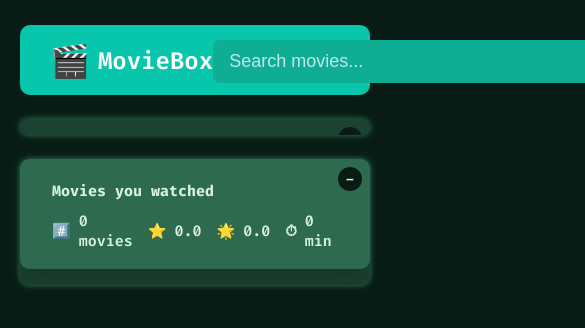
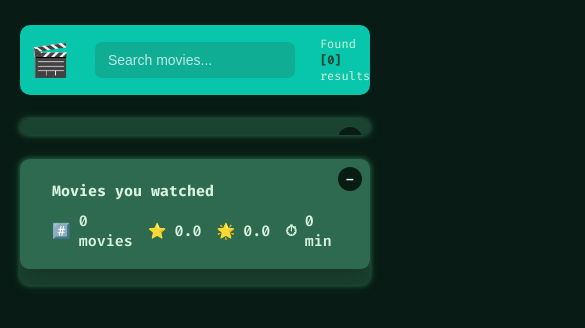
Before and after one commit to bakNa2t/moviebox, a React (Vite) app: page / in a window 390 px wide. Shown: the top 328 px of the page, 585 px wide, since content can reach past the window. Built offline with nearby package versions, Linux system fonts and the light colour scheme.

Commit message:
Update media queries styles for NavBar, Search, SearchResults and Logo

```diff
--- a/src/components/Logo.module.css
+++ b/src/components/Logo.module.css
@@ -13,3 +13,9 @@
   font-weight: 600;
   color: #fff;
 }
+
+@media (max-width: 435px) {
+  .logo h1 {
+    display: none;
+  }
+}
--- a/src/components/NavBar.module.css
+++ b/src/components/NavBar.module.css
@@ -7,3 +7,10 @@
   background-color: var(--color-primary);
   border-radius: 1rem;
 }
+
+@media (max-width: 435px) {
+  .nav-bar {
+    padding: 0 1rem;
+    gap: 2.5rem;
+  }
+}
--- a/src/components/Search.module.css
+++ b/src/components/Search.module.css
@@ -15,3 +15,11 @@
 .search::placeholder {
   color: var(--color-text-dark);
 }
+
+@media (max-width: 435px) {
+  .search {
+    width: 20rem;
+    font-size: 1.4rem;
+    padding: 1rem 1.3rem;
+  }
+}
--- a/src/components/SearchResults.module.css
+++ b/src/components/SearchResults.module.css
@@ -6,3 +6,9 @@
 .search-results strong {
   color: var(--color-background-500);
 }
+
+@media (max-width: 435px) {
+  .search-results {
+    font-size: 1.2rem;
+  }
+}
```
